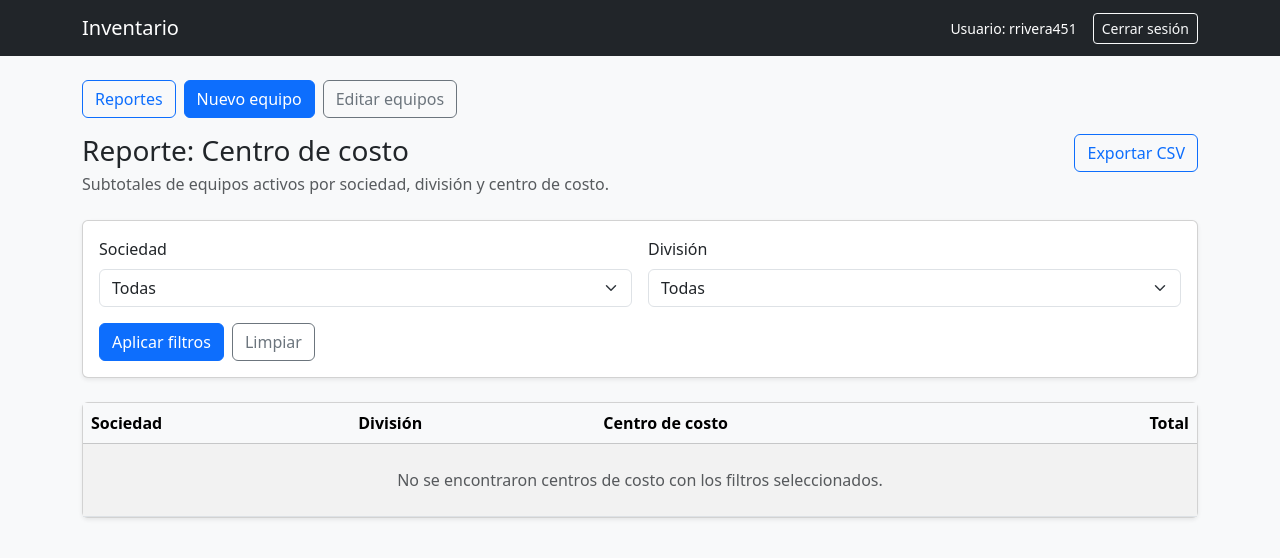
After one commit to rodrigoriverafernandez/abasnet, a Django app: page /reportes/centro-costo/ in a window 1280 px wide. The commit adds this page. Shown: the top 558 px of the page. Run offline with Django 3.2, Linux system fonts and the light colour scheme; a user stored in the database is signed in; data that the repository does not hold is empty.

Commit message:
Add corporate report views for cost centers

```diff
--- a/equipos/urls.py
+++ b/equipos/urls.py
@@ -10,6 +10,9 @@ urlpatterns = [
     path("bajas/", views.bajas_list, name="bajas_list"),
     path("reportes/", views.reportes_home, name="reportes_home"),
     path("reportes/inventario-activo/", views.reporte_inventario_activo, name="reporte_inventario_activo"),
+    path("reportes/bajas/", views.reporte_equipos_baja, name="reporte_bajas"),
     path("reportes/equipos-baja/", views.reporte_equipos_baja, name="reporte_equipos_baja"),
+    path("reportes/centro-costo/", views.reporte_centro_costo, name="reporte_centro_costo"),
+    path("reportes/responsables/", views.reporte_responsables, name="reporte_responsables"),
     path("reportes/resumen/", views.reporte_resumen, name="reporte_resumen"),
 ]
--- a/equipos/views.py
+++ b/equipos/views.py
@@ -173,7 +173,7 @@ def reportes_home(request):
         return render(request, "403.html", status=403)
 
     context = {
-        "can_export": _user_can_report(request.user),
+        "can_export": _user_can_view_report(request.user),
     }
     return render(request, "reportes/index.html", context)
 
@@ -224,7 +224,7 @@ def reporte_inventario_activo(request):
         )
 
     if request.GET.get("export") == "1":
-        if not _user_can_report(request.user):
+        if not _user_can_view_report(request.user):
             return render(request, "403.html", status=403)
         return _export_inventario_activo_csv(equipos)
 
@@ -277,7 +277,7 @@ def reporte_inventario_activo(request):
         },
         "pagination_query": _build_querystring(request, exclude={"page"}),
         "export_query": _build_querystring(request, exclude={"page"}, extra={"export": "1"}),
-        "can_export": _user_can_report(request.user),
+        "can_export": _user_can_view_report(request.user),
     }
     return render(request, "reportes/inventario_activo.html", context)
 
@@ -313,7 +313,7 @@ def reporte_equipos_baja(request):
     equipos = equipos.distinct()
 
     if request.GET.get("export") == "1":
-        if not _user_can_report(request.user):
+        if not _user_can_view_report(request.user):
             return render(request, "403.html", status=403)
         return _export_equipos_baja_csv(equipos)
 
@@ -326,9 +326,240 @@ def reporte_equipos_baja(request):
         },
         "tipos_baja": BajaEquipo.TipoBaja.choices,
         "export_query": _build_querystring(request, extra={"export": "1"}),
-        "can_export": _user_can_report(request.user),
+        "can_export": _user_can_view_report(request.user),
     }
     return render(request, "reportes/equipos_baja.html", context)
+
+
+@login_required
+def reporte_centro_costo(request):
+    if not _user_can_view_report(request.user):
+        return render(request, "403.html", status=403)
+
+    equipos = (
+        Equipo.objects.select_related("centro_costo__division__sociedad")
+        .filter(activo=True, is_baja=False)
+    )
+
+    sociedad_id = request.GET.get("sociedad")
+    division_id = request.GET.get("division")
+
+    if sociedad_id:
+        equipos = equipos.filter(centro_costo__division__sociedad_id=sociedad_id)
+    if division_id:
+        equipos = equipos.filter(centro_costo__division_id=division_id)
+
+    resumen = (
+        equipos.values(
+            "centro_costo__division__sociedad__codigo",
+            "centro_costo__division__sociedad__nombre",
+            "centro_costo__division__codigo",
+            "centro_costo__division__nombre",
+            "centro_costo__codigo",
+            "centro_costo__nombre",
+        )
+        .annotate(total=Count("id"))
+        .order_by(
+            "centro_costo__division__sociedad__codigo",
+            "centro_costo__division__codigo",
+            "centro_costo__codigo",
+        )
+    )
+
+    sociedades = (
+        Equipo.objects.values_list(
+            "centro_costo__division__sociedad__id",
+            "centro_costo__division__sociedad__codigo",
+            "centro_costo__division__sociedad__nombre",
+        )
+        .distinct()
+        .order_by("centro_costo__division__sociedad__codigo")
+    )
+    divisiones = (
+        Equipo.objects.values_list(
+            "centro_costo__division__id",
+            "centro_costo__division__codigo",
+            "centro_costo__division__nombre",
+        )
+        .distinct()
+        .order_by("centro_costo__division__codigo")
+    )
+
+    resumen_agrupado = []
+    sociedad_actual = None
+    division_actual = None
+    sociedad_total = 0
+    division_total = 0
+
+    for fila in resumen:
+        sociedad_key = (
+            fila["centro_costo__division__sociedad__codigo"],
+            fila["centro_costo__division__sociedad__nombre"],
+        )
+        division_key = (
+            fila["centro_costo__division__codigo"],
+            fila["centro_costo__division__nombre"],
+        )
+
+        if sociedad_actual and sociedad_key != sociedad_actual:
+            resumen_agrupado.append(
+                {"tipo": "division_subtotal", "total": division_total}
+            )
+            resumen_agrupado.append(
+                {"tipo": "sociedad_subtotal", "total": sociedad_total}
+            )
+            division_total = 0
+            sociedad_total = 0
+            division_actual = None
+
+        if division_actual and division_key != division_actual:
+            resumen_agrupado.append(
+                {"tipo": "division_subtotal", "total": division_total}
+            )
+            division_total = 0
+
+        if sociedad_key != sociedad_actual:
+            resumen_agrupado.append(
+                {
+                    "tipo": "sociedad_header",
+                    "sociedad_codigo": sociedad_key[0],
+                    "sociedad_nombre": sociedad_key[1],
+                }
+            )
+            sociedad_actual = sociedad_key
+            division_actual = None
+
+        if division_key != division_actual:
+            resumen_agrupado.append(
+                {
+                    "tipo": "division_header",
+                    "division_codigo": division_key[0],
+                    "division_nombre": division_key[1],
+                }
+            )
+            division_actual = division_key
+
+        resumen_agrupado.append(
+            {
+                "tipo": "centro_costo",
+                "centro_codigo": fila["centro_costo__codigo"],
+                "centro_nombre": fila["centro_costo__nombre"],
+                "total": fila["total"],
+            }
+        )
+        division_total += fila["total"]
+        sociedad_total += fila["total"]
+
+    if sociedad_actual:
+        resumen_agrupado.append(
+            {"tipo": "division_subtotal", "total": division_total}
+        )
+        resumen_agrupado.append(
+            {"tipo": "sociedad_subtotal", "total": sociedad_total}
+        )
+
+    if request.GET.get("export") == "1":
+        if not _user_can_view_report(request.user):
+            return render(request, "403.html", status=403)
+        return _export_centro_costo_csv(resumen)
+
+    context = {
+        "resumen": resumen_agrupado,
+        "sociedades": sociedades,
+        "divisiones": divisiones,
+        "filtros": {
+            "sociedad": sociedad_id or "",
+            "division": division_id or "",
+        },
+        "export_query": _build_querystring(request, extra={"export": "1"}),
+        "can_export": _user_can_view_report(request.user),
+    }
+    return render(request, "reportes/centro_costo.html", context)
+
+
+@login_required
+def reporte_responsables(request):
+    if not _user_can_view_report(request.user):
+        return render(request, "403.html", status=403)
+
+    equipos = (
+        Equipo.objects.select_related("centro_costo__division__sociedad")
+        .filter(activo=True, is_baja=False)
+    )
+
+    texto = request.GET.get("texto", "").strip()
+    sociedad_id = request.GET.get("sociedad")
+    division_id = request.GET.get("division")
+    centro_costo_id = request.GET.get("centro_costo")
+
+    if sociedad_id:
+        equipos = equipos.filter(centro_costo__division__sociedad_id=sociedad_id)
+    if division_id:
+        equipos = equipos.filter(centro_costo__division_id=division_id)
+    if centro_costo_id:
+        equipos = equipos.filter(centro_costo_id=centro_costo_id)
+    if texto:
+        equipos = equipos.filter(
+            Q(rpe_responsable__icontains=texto) | Q(nombre_responsable__icontains=texto)
+        )
+
+    resumen = (
+        equipos.values(
+            "rpe_responsable",
+            "nombre_responsable",
+            "centro_costo__division__sociedad__codigo",
+            "centro_costo__division__sociedad__nombre",
+            "centro_costo__division__codigo",
+            "centro_costo__division__nombre",
+            "centro_costo__codigo",
+            "centro_costo__nombre",
+        )
+        .annotate(total=Count("id"))
+        .order_by(
+            "nombre_responsable",
+            "rpe_responsable",
+            "centro_costo__division__sociedad__codigo",
+        )
+    )
+
+    if request.GET.get("export") == "1":
+        if not _user_can_view_report(request.user):
+            return render(request, "403.html", status=403)
+        return _export_responsables_csv(resumen)
+
+    context = {
+        "resumen": resumen,
+        "sociedades": Equipo.objects.values_list(
+            "centro_costo__division__sociedad__id",
+            "centro_costo__division__sociedad__codigo",
+            "centro_costo__division__sociedad__nombre",
+        )
+        .distinct()
+        .order_by("centro_costo__division__sociedad__codigo"),
+        "divisiones": Equipo.objects.values_list(
+            "centro_costo__division__id",
+            "centro_costo__division__codigo",
+            "centro_costo__division__nombre",
+        )
+        .distinct()
+        .order_by("centro_costo__division__codigo"),
+        "centros_costo": Equipo.objects.values_list(
+            "centro_costo__id",
+            "centro_costo__codigo",
+            "centro_costo__nombre",
+        )
+        .distinct()
+        .order_by("centro_costo__codigo"),
+        "filtros": {
+            "sociedad": sociedad_id or "",
+            "division": division_id or "",
+            "centro_costo": centro_costo_id or "",
+            "texto": texto,
+        },
+        "export_query": _build_querystring(request, extra={"export": "1"}),
+        "can_export": _user_can_view_report(request.user),
+    }
+    return render(request, "reportes/responsables.html", context)
 
 
 @login_required
@@ -453,3 +684,59 @@ def _export_equipos_baja_csv(equipos):
             ]
         )
     return response
+
+
+def _export_centro_costo_csv(resumen):
+    response = HttpResponse(content_type="text/csv")
+    response["Content-Disposition"] = 'attachment; filename="reporte_centro_costo.csv"'
+    writer = csv.writer(response)
+    writer.writerow(
+        [
+            "Sociedad",
+            "Division",
+            "Centro de costo",
+            "Total equipos",
+        ]
+    )
+    for fila in resumen:
+        writer.writerow(
+            [
+                f"{fila['centro_costo__division__sociedad__codigo']} - "
+                f"{fila['centro_costo__division__sociedad__nombre']}",
+                f"{fila['centro_costo__division__codigo']} - "
+                f"{fila['centro_costo__division__nombre']}",
+                f"{fila['centro_costo__codigo']} - {fila['centro_costo__nombre']}",
+                fila["total"],
+            ]
+        )
+    return response
+
+
+def _export_responsables_csv(resumen):
+    response = HttpResponse(content_type="text/csv")
+    response["Content-Disposition"] = 'attachment; filename="reporte_responsables.csv"'
+    writer = csv.writer(response)
+    writer.writerow(
+        [
+            "Responsable",
+            "RPE",
+            "Sociedad",
+            "Division",
+            "Centro de costo",
+            "Total equipos",
+        ]
+    )
+    for fila in resumen:
+        writer.writerow(
+            [
+                fila["nombre_responsable"] or "",
+                fila["rpe_responsable"] or "",
+                f"{fila['centro_costo__division__sociedad__codigo']} - "
+                f"{fila['centro_costo__division__sociedad__nombre']}",
+                f"{fila['centro_costo__division__codigo']} - "
+                f"{fila['centro_costo__division__nombre']}",
+                f"{fila['centro_costo__codigo']} - {fila['centro_costo__nombre']}",
+                fila["total"],
+            ]
+        )
+    return response
--- /dev/null
+++ b/templates/reportes/centro_costo.html
@@ -0,0 +1,105 @@
+{% extends "base.html" %}
+
+{% block title %}Reporte | Centro de costo{% endblock %}
+
+{% block content %}
+<div class="d-flex flex-wrap justify-content-between align-items-start gap-3 mb-4">
+    <div>
+        <h1 class="h3 mb-1">Reporte: Centro de costo</h1>
+        <p class="text-muted mb-0">Subtotales de equipos activos por sociedad, división y centro de costo.</p>
+    </div>
+    {% if can_export %}
+        <a class="btn btn-outline-primary" href="?{{ export_query }}">Exportar CSV</a>
+    {% endif %}
+</div>
+
+<form method="get" class="card card-body mb-4 shadow-sm">
+    <div class="row g-3">
+        <div class="col-md-6">
+            <label class="form-label">Sociedad</label>
+            <select class="form-select" name="sociedad">
+                <option value="">Todas</option>
+                {% for sociedad_id, codigo, nombre in sociedades %}
+                    {% if sociedad_id %}
+                        <option value="{{ sociedad_id }}" {% if filtros.sociedad == sociedad_id|stringformat:"s" %}selected{% endif %}>
+                            {{ codigo }} - {{ nombre }}
+                        </option>
+                    {% endif %}
+                {% endfor %}
+            </select>
+        </div>
+        <div class="col-md-6">
+            <label class="form-label">División</label>
+            <select class="form-select" name="division">
+                <option value="">Todas</option>
+                {% for division_id, codigo, nombre in divisiones %}
+                    {% if division_id %}
+                        <option value="{{ division_id }}" {% if filtros.division == division_id|stringformat:"s" %}selected{% endif %}>
+                            {{ codigo }} - {{ nombre }}
+                        </option>
+                    {% endif %}
+                {% endfor %}
+            </select>
+        </div>
+    </div>
+    <div class="mt-3 d-flex gap-2">
+        <button type="submit" class="btn btn-primary">Aplicar filtros</button>
+        <a class="btn btn-outline-secondary" href="{% url 'reporte_centro_costo' %}">Limpiar</a>
+    </div>
+</form>
+
+<div class="card shadow-sm">
+    <div class="card-body p-0">
+        <div class="table-responsive">
+            <table class="table table-striped table-hover mb-0">
+                <thead class="table-light">
+                    <tr>
+                        <th>Sociedad</th>
+                        <th>División</th>
+                        <th>Centro de costo</th>
+                        <th class="text-end">Total</th>
+                    </tr>
+                </thead>
+                <tbody>
+                    {% for fila in resumen %}
+                        {% if fila.tipo == "sociedad_header" %}
+                            <tr class="table-primary">
+                                <td colspan="4"><strong>Sociedad {{ fila.sociedad_codigo }} - {{ fila.sociedad_nombre }}</strong></td>
+                            </tr>
+                        {% elif fila.tipo == "division_header" %}
+                            <tr class="table-secondary">
+                                <td></td>
+                                <td colspan="3"><strong>División {{ fila.division_codigo }} - {{ fila.division_nombre }}</strong></td>
+                            </tr>
+                        {% elif fila.tipo == "centro_costo" %}
+                            <tr>
+                                <td></td>
+                                <td></td>
+                                <td>{{ fila.centro_codigo }} - {{ fila.centro_nombre }}</td>
+                                <td class="text-end">{{ fila.total }}</td>
+                            </tr>
+                        {% elif fila.tipo == "division_subtotal" %}
+                            <tr class="table-light">
+                                <td></td>
+                                <td colspan="2"><strong>Subtotal división</strong></td>
+                                <td class="text-end"><strong>{{ fila.total }}</strong></td>
+                            </tr>
+                        {% elif fila.tipo == "sociedad_subtotal" %}
+                            <tr class="table-light">
+                                <td colspan="3"><strong>Subtotal sociedad</strong></td>
+                                <td class="text-end"><strong>{{ fila.total }}</strong></td>
+                            </tr>
+                        {% endif %}
+                    {% empty %}
+                        <tr>
+                            <td colspan="4" class="text-center text-muted py-4">
+                                No se encontraron centros de costo con los filtros seleccionados.
+                            </td>
+                        </tr>
+                    {% endfor %}
+                </tbody>
+            </table>
+        </div>
+    </div>
+</div>
+{% endblock %}
--- a/templates/reportes/equipos_baja.html
+++ b/templates/reportes/equipos_baja.html
@@ -35,7 +35,7 @@
     </div>
     <div class="mt-3 d-flex gap-2">
         <button type="submit" class="btn btn-primary">Aplicar filtros</button>
-        <a class="btn btn-outline-secondary" href="{% url 'reporte_equipos_baja' %}">Limpiar</a>
+        <a class="btn btn-outline-secondary" href="{% url 'reporte_bajas' %}">Limpiar</a>
     </div>
 </form>
 
```
Also changed, not shown: templates/reportes/index.html (+27 -6 lines), templates/reportes/responsables.html (added, +104 -0 lines).
